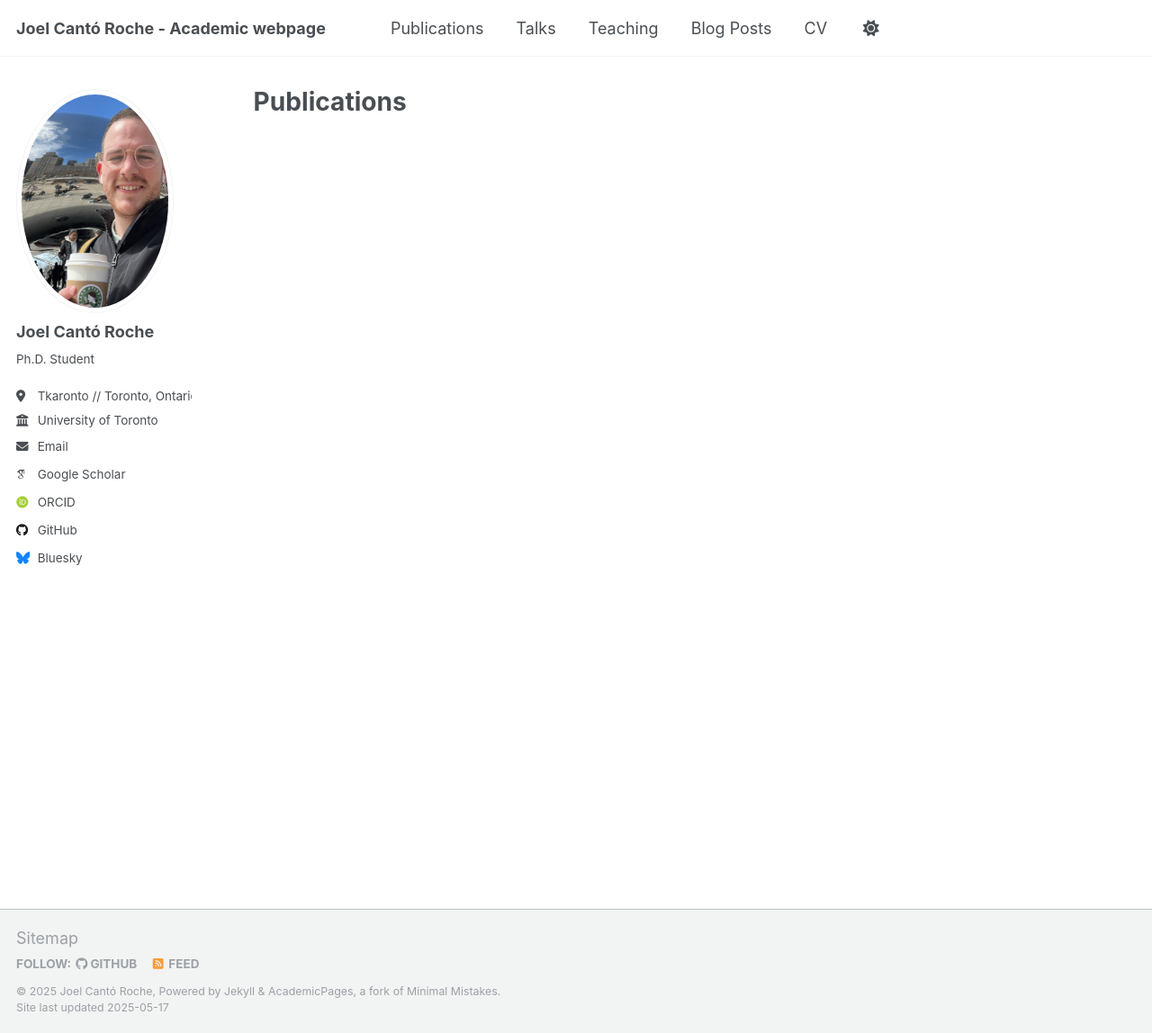
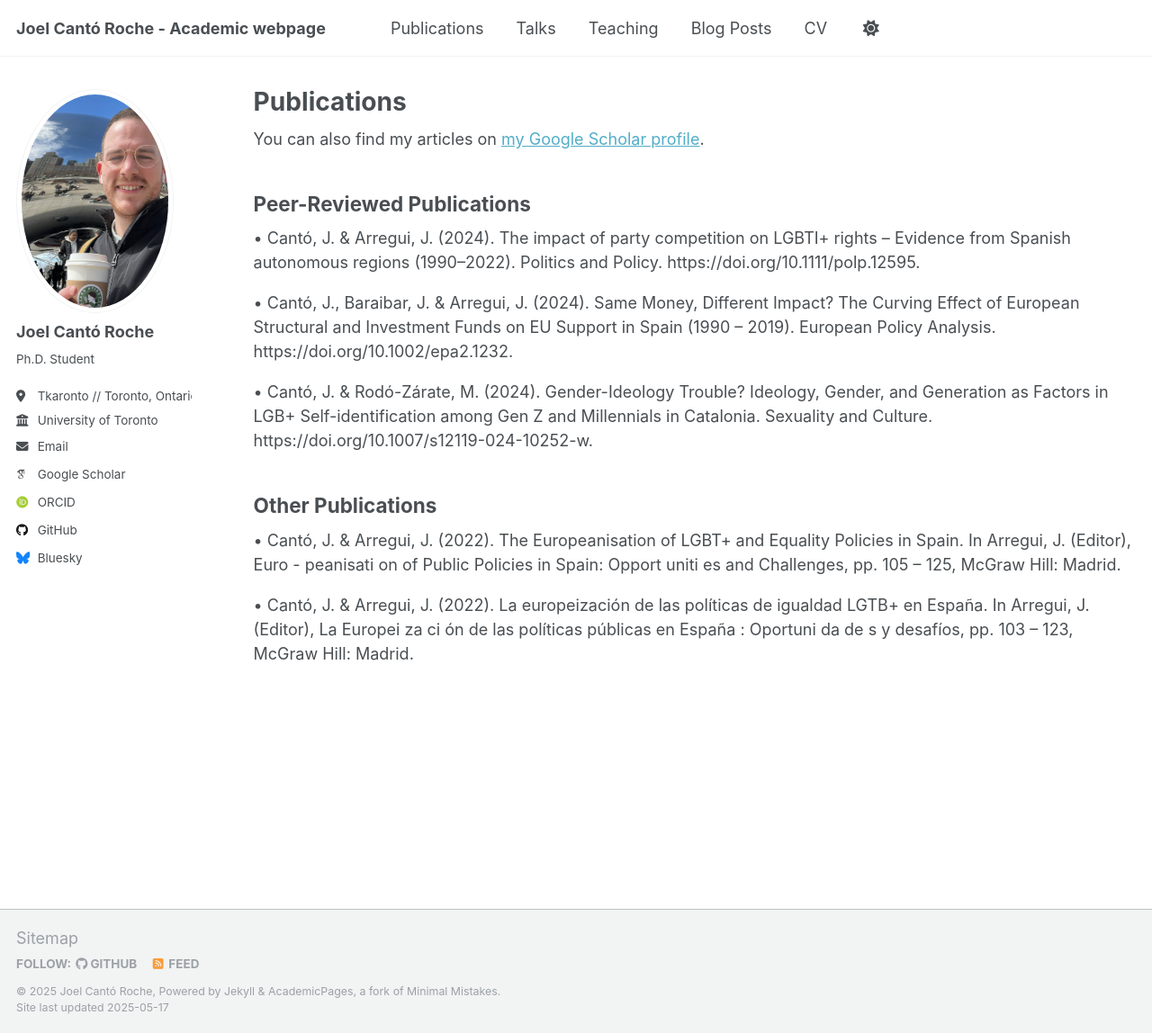
Before and after one commit to jcantoroc/jcantoroc.github.io, a Jekyll site: the page built from _pages/publications.html, in a window 1280 px wide and 1148 px high. Shown: the whole window at 90% size. Built offline with Jekyll 4.4.1, drawn with Linux system fonts in a browser that asks for light colours; some web fonts are replaced.

Commit message:
Update publications.html

```diff
--- a/_pages/publications.html
+++ b/_pages/publications.html
@@ -4,3 +4,43 @@ title: "Publications"
 permalink: /publications/
 author_profile: true
 ---
+<!DOCTYPE html>
+<html lang="en">
+  <div class="wordwrap">You can also find my articles on <a href="{{site.author.googlescholar}}">my Google Scholar profile</a>.</div>
+<head>
+  <meta charset="UTF-8">
+</head>
+<h2>Peer-Reviewed Publications</h2>
+<body>
+• Cantó, J. &amp; Arregui, J. (2024). The impact of party competition on LGBTI+ rights – Evidence from Spanish autonomous regions (1990–2022). Politics and Policy. https://doi.org/10.1111/polp.12595.
+  <ul>
+  </ul>
+</body>
+
+<body>
+• Cantó, J., Baraibar, J. & Arregui, J. (2024). Same Money, Different Impact? The Curving Effect of European Structural and Investment Funds on EU Support in Spain (1990 – 2019). European Policy Analysis. https://doi.org/10.1002/epa2.1232.
+  <ul>
+  </ul>
+</body>
+
+<body>
+• Cantó, J. & Rodó-Zárate, M. (2024). Gender-Ideology Trouble? Ideology, Gender, and Generation as Factors in LGB+ Self-identification among Gen Z and Millennials in Catalonia. Sexuality and Culture. https://doi.org/10.1007/s12119-024-10252-w.
+  <ul>
+  </ul>
+</body>
+
+<h2>Other Publications</h2>
+
+<body>
+• Cantó, J. & Arregui, J. (2022). The Europeanisation of LGBT+ and Equality Policies in Spain. In Arregui, J. (Editor), Euro - peanisati on of Public Policies in Spain: Opport uniti es and Challenges, pp. 105 – 125, McGraw Hill: Madrid.
+  <ul>
+  </ul>
+</body>
+
+<body>
+• Cantó, J. & Arregui, J. (2022). La europeización de las políticas de igualdad LGTB+ en España. In Arregui, J. (Editor), La Europei za ci ón de las políticas públicas en España : Oportuni da de s y desafíos, pp. 103 – 123, McGraw Hill: Madrid.
+  <ul>
+  </ul>
+</body>
+
+</html>
```
